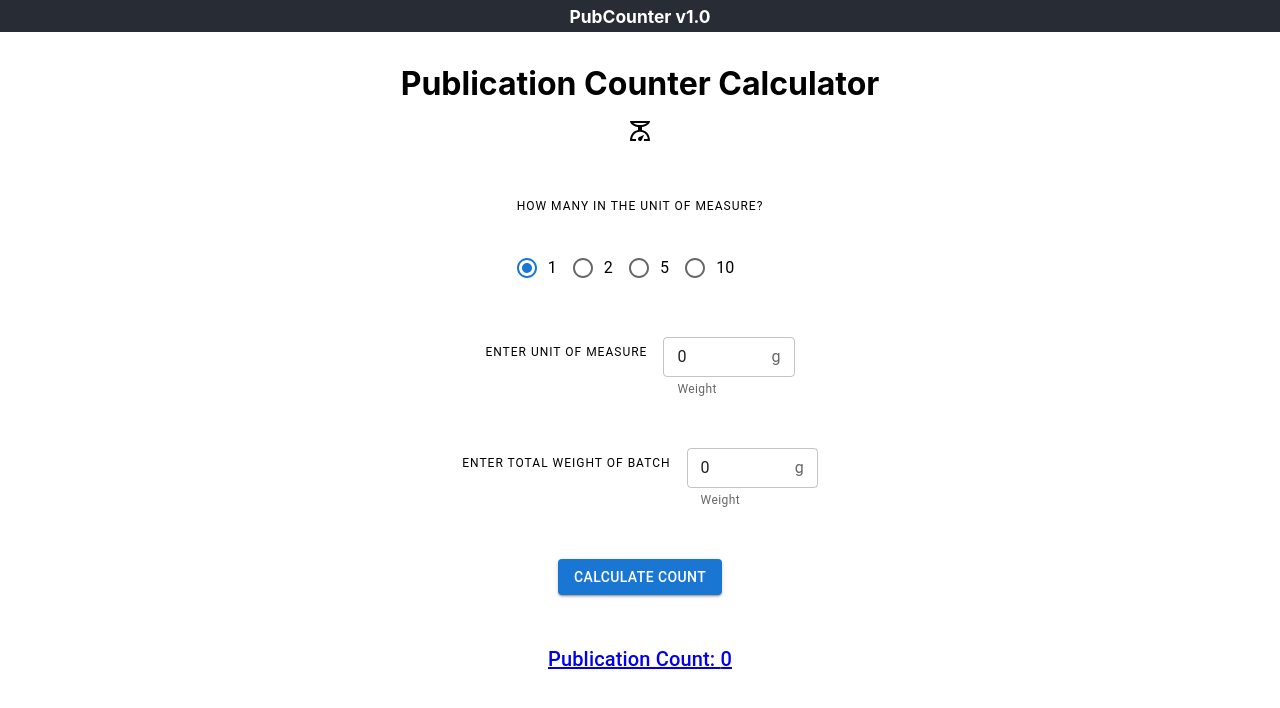
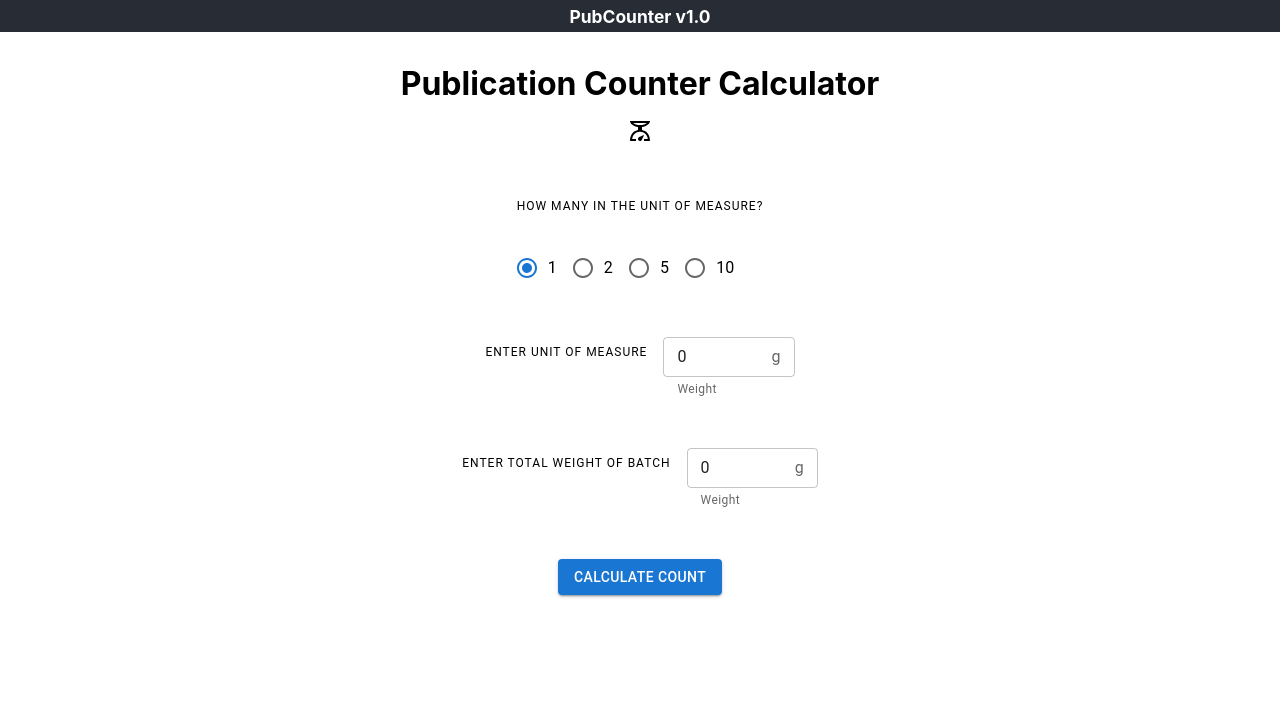
Before and after one commit to aleontepixtle/pubcounter, a React (Create React App) app: page / in a window 1280 px wide. Shown: the top 708 px of the page. Built offline with nearby package versions, Linux system fonts and the light colour scheme.

Commit message:
fix(remove-leading-zeros): - Fixed leading 0s - added new search bar component file - changed output heading size

```diff
--- a/src/App.js
+++ b/src/App.js
@@ -1,5 +1,5 @@
 import "./App.css";
-import PublicationCounter from "./PublicationCounter";
+import PublicationCounter from "./components/PublicationCounter/PublicationCounter";
 import packageJson from '../package.json';
 
 const version = packageJson.version;
--- /dev/null
+++ b/src/components/PublicationCounter/PublicationCounter.css
@@ -0,0 +1,4 @@
+.links {
+    text-decoration: none;
+    color: #060606 ;
+}
--- a/src/PublicationCounter.js
+++ b/src/components/PublicationCounter/PublicationCounter.js
@@ -18,17 +18,19 @@ const PublicationCounter = () => {
   const [unitOfMeasureWeight, setUnitOfMeasureWeight] = useState(0);
   const [totalWeightOfBatch, setTotalWeightOfBatch] = useState(0);
   const [selectedUnitOfMeasureCount, setSelectedCount] = useState(1);
-  const [publicationCount, setPublicationCount] = useState(0);
+  const [publicationCount, setPublicationCount] = useState(null);
 
   const handleInputChange = (e) => {
     let { value } = e.target;
-    value = value.replace(/\D/g, "");
+    value = value.replace(/\D|^0+/g, "");
+    value = value === "" ? "" : parseInt(value);
     setTotalWeightOfBatch(value);
   };
 
   const handleUnitOfMeasureWeightChange = (e) => {
     let { value } = e.target;
-    value = value.replace(/\D/g, "");
+    value = value.replace(/\D|^0+/g, "");
+    value = value === "" ? "" : parseInt(value);
     setUnitOfMeasureWeight(value);
   };
 
@@ -111,6 +113,7 @@ const PublicationCounter = () => {
               aria-describedby="outlined-weight-helper-text"
               inputProps={{
                 "aria-label": "weight",
+                onFocus: () => setUnitOfMeasureWeight(''),
               }}
             />
             <FormHelperText id="outlined-weight-helper-text">
@@ -133,6 +136,7 @@ const PublicationCounter = () => {
               aria-describedby="outlined-weight-helper-text"
               inputProps={{
                 "aria-label": "weight",
+                onFocus: () => setTotalWeightOfBatch(''),
               }}
             />
             <FormHelperText id="outlined-weight-helper-text">
@@ -143,9 +147,11 @@ const PublicationCounter = () => {
         <Button variant="contained" onClick={calculatePublicationCount}>
           Calculate Count
         </Button>
-        <Typography variant="h6" gutterBottom id="publication-count">
-        <a href="#publication-count">Publication Count: {publicationCount}</a>
-        </Typography>
+        {publicationCount !== null && publicationCount !== '' && (
+          <Typography variant="h5" gutterBottom id="publication-count">
+            <a class="links" href="#publication-count">Publication Count: {publicationCount}</a>
+          </Typography>
+        )}
       </Stack>
     </Box>
   );
```
Also changed, not shown: src/components/PublicationSearch/PublicationSearch.js (added, +11 -0 lines), src/PublicationCounter.css (deleted).
